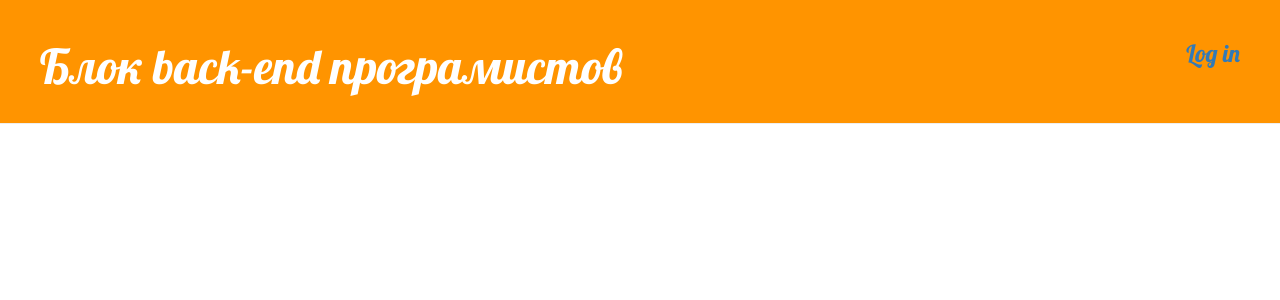
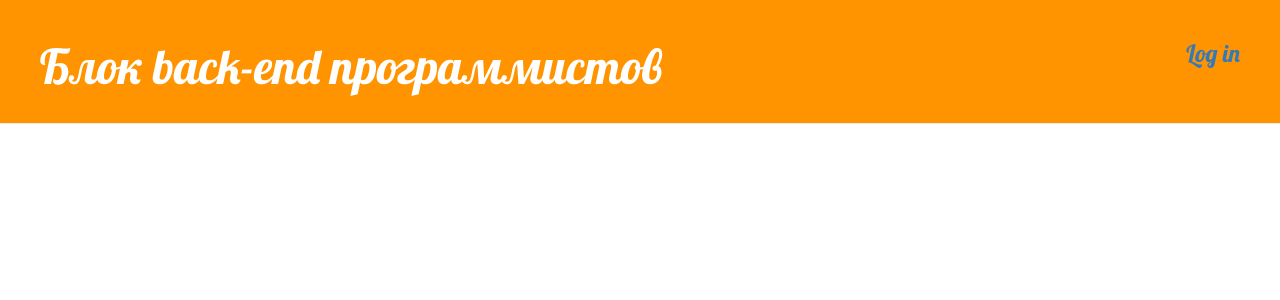
Before and after one commit to Askar312/my-first-blog, a Django app: page / in a window 1280 px wide. Shown: the top 300 px of the page. Run offline with Django 3.2, Linux system fonts and the light colour scheme; data that the repository does not hold is empty; some libraries are stand-ins or nearby versions.

Commit message:
Update base.html

```diff
--- a/blog/templates/blog/base.html
+++ b/blog/templates/blog/base.html
@@ -2,7 +2,7 @@
 <html>
 
 <head>
-    <title>Блок back-end програмистов</title>
+    <title>Блок back-end программистов</title>
     <link rel="stylesheet" href="//maxcdn.bootstrapcdn.com/bootstrap/3.2.0/css/bootstrap.min.css">
     <link rel="stylesheet" href="//maxcdn.bootstrapcdn.com/bootstrap/3.2.0/css/bootstrap-theme.min.css">
     <link href='//fonts.googleapis.com/css?family=Lobster&subset=latin,latin-ext' rel='stylesheet' type='text/css'>
@@ -21,7 +21,7 @@
             <a href="{% url 'post_new' %}" class="top-menu"><span class="glyphicon glyphicon-plus"></span></a>
             {% endif %}
         </div>
-        <h1><a href="/">Блок back-end програмистов</a></h1>
+        <h1><a href="/">Блок back-end программистов</a></h1>
     </div>
     <div class="content container">
         <div class="row">
```
